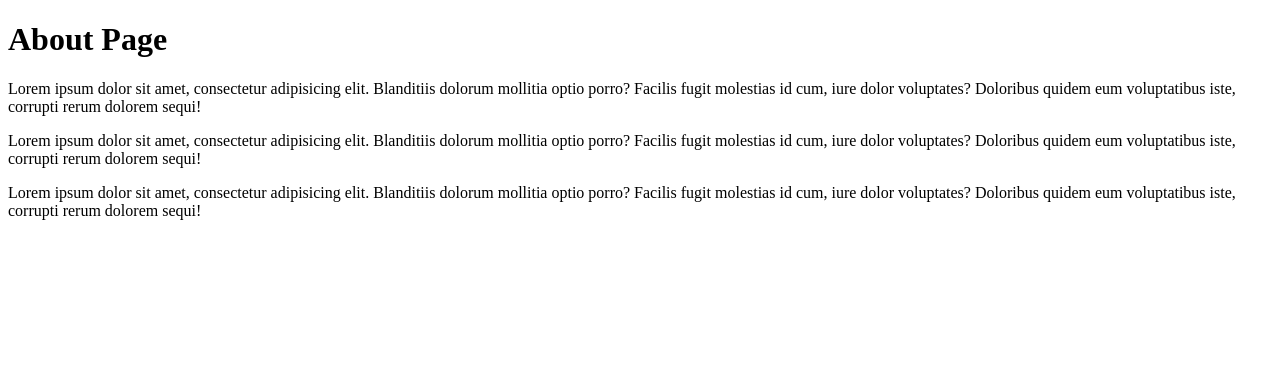
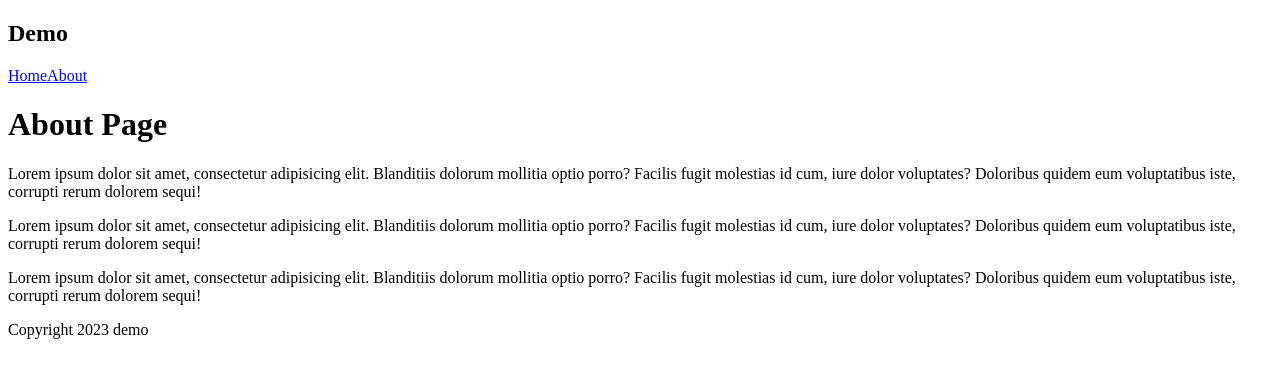
Before and after one commit to shktkt219/gatsby-demo, a Gatsby site: page /about in a window 1280 px wide. Built offline with nearby package versions, Linux system fonts and the light colour scheme; Gatsby itself is replaced by a stand-in of ours.

Commit message:
Creating a Layout File

```diff
--- /dev/null
+++ b/src/components/Layout.tsx
@@ -0,0 +1,23 @@
+import * as React from 'react';
+import Navbar from './Navbar';
+import { ReactNode } from "react";
+
+interface Props {
+  children: ReactNode;
+}
+
+const Layout = ({ children }: Props) => {
+  return (
+    <div className='layout'>
+      <Navbar />
+      <div className='content'>
+        {children}
+      </div>
+      <footer>
+        <p>Copyright 2023 demo</p>
+      </footer>
+    </div>
+  );
+};
+
+export default Layout
--- a/src/pages/about.tsx
+++ b/src/pages/about.tsx
@@ -1,9 +1,10 @@
 import * as React from 'react';
 import type { HeadFC, PageProps } from 'gatsby';
+import Layout from "../components/Layout";
 
 const Aboout: React.FC<PageProps> = () => {
   return (
-    <main>
+    <Layout>
       <div>
         <h1>About Page</h1>
         <p>
@@ -25,7 +26,7 @@ const Aboout: React.FC<PageProps> = () => {
           rerum dolorem sequi!
         </p>
       </div>
-    </main>
+    </Layout>
   );
 };
 
```
Also changed, not shown: src/pages/index.tsx (+3 -4 lines).
